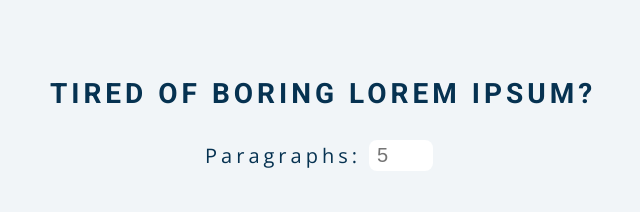
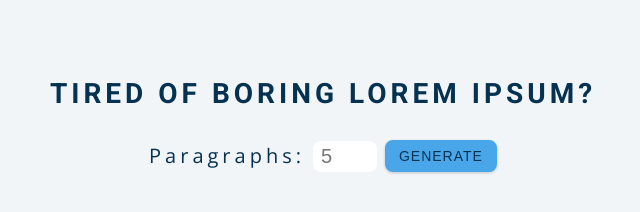
Before and after one commit to almuheetu/JS-lorem-ipsum, a plain HTML site: page index.html in a window 1280 px wide. Shown: the whole page, without its empty margins (317-957 px from the left). Drawn offline with nearby package versions, Linux system fonts and the light colour scheme.

Commit message:
button complete

```diff
--- a/app.js
+++ b/app.js
@@ -11,5 +11,3 @@ I just told you! You've killed me! Fry! Quit doing the right thing, you jerk! Mi
   `Man braid celiac synth freegan readymade, pitchfork fam salvia waistcoat lomo bitters gentrify four loko. Pitchfork semiotics post-ironic vegan. Tofu meditation microdosing hashtag semiotics venmo. Flexitarian vape tilde taiyaki. Prism poutine farm-to-table, messenger bag vegan taxidermy tattooed sartorial squid jean shorts fixie selvage trust fund vape.`,
   `Rutters Plate Fleet boom chandler Brethren of the Coast handsomely lookout marooned brigantine knave. Buccaneer gangway jack rum loot spyglass line Jack Tar fore gaff. Gaff topmast scuttle ballast swab draught measured fer yer chains dance the hempen jig Chain Shot yardarm.`,
 ];
-
-const form
--- a/index.html
+++ b/index.html
@@ -14,7 +14,9 @@
       <form class="lorem-form">
         <label for="amount">paragraphs:</label>
         <input type="number" name="amount" id="amount" placeholder="5">
-
+        <button type="submit" class="btn">
+          generate
+        </button>
       </form>
     </section>
     <!-- javascript -->
```
